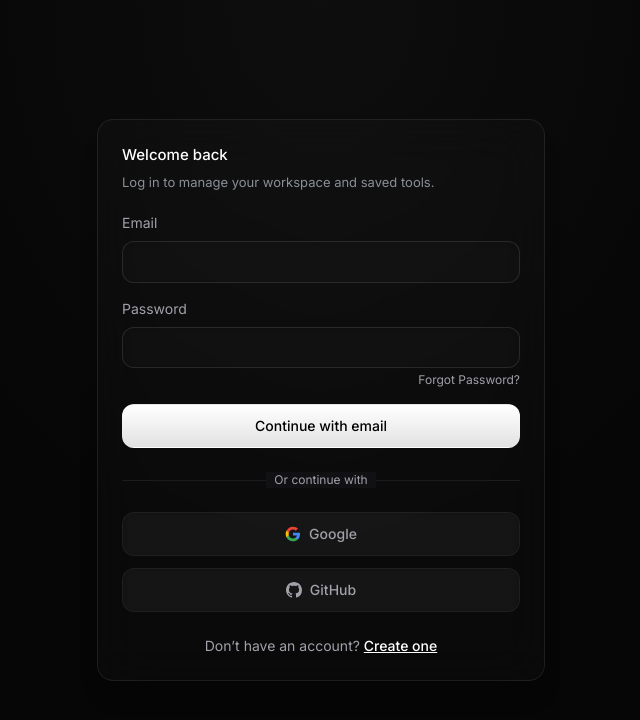
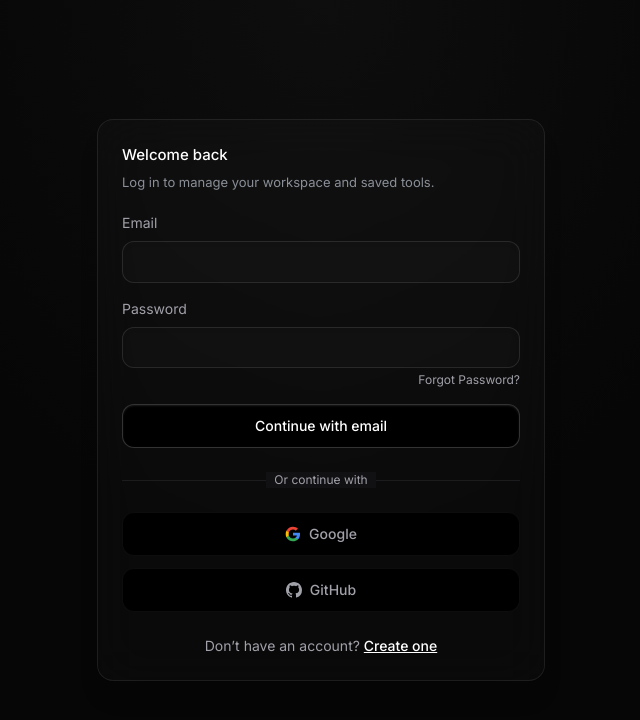
Before and after one commit to Mariya-Jiji/Module-11, a Next.js app: page /auth/signin in a window 1280 px wide. Shown: the top 720 px of the page, without its empty margins (319-959 px from the left). Built offline with nearby package versions, Linux system fonts and the light colour scheme.

Commit message:
changed button

```diff
--- a/components/ui/button.tsx
+++ b/components/ui/button.tsx
@@ -18,9 +18,9 @@ export function Button({
   const base = 'inline-flex items-center justify-center rounded-xl border font-medium transition-all duration-300 ease-out focus:outline-none focus:ring-2 focus:ring-white/20 focus:ring-offset-2 focus:ring-offset-[#060606] disabled:cursor-not-allowed disabled:opacity-50 active:scale-[0.98]';
 
   const variants: Record<ButtonVariant, string> = {
-    primary: 'border-white/10 bg-gradient-to-b from-white to-[#E2E2E2] text-black shadow-[0_1px_2px_rgba(255,255,255,0.1)_inset] hover:from-white hover:to-white hover:shadow-[0_1px_4px_rgba(255,255,255,0.2)_inset,0_0_15px_rgba(255,255,255,0.1)]',
-    secondary: 'border-white/5 bg-white/[0.03] text-[#A1A1AA] hover:text-white hover:bg-white/[0.08] hover:border-white/10 backdrop-blur-sm',
-    ghost: 'border-transparent bg-transparent text-[#A1A1AA] hover:bg-white/5 hover:text-white',
+    primary: 'border-white/20 bg-black text-white shadow-[0_1px_2px_rgba(255,255,255,0.1)_inset] hover:bg-[#111111] hover:border-white/30',
+    secondary: 'border-white/5 bg-black text-[#A1A1AA] hover:text-white hover:bg-[#111111] hover:border-white/10',
+    ghost: 'border-transparent bg-transparent text-[#A1A1AA] hover:bg-black hover:text-white',
   };
 
   const sizes: Record<ButtonSize, string> = {
```
